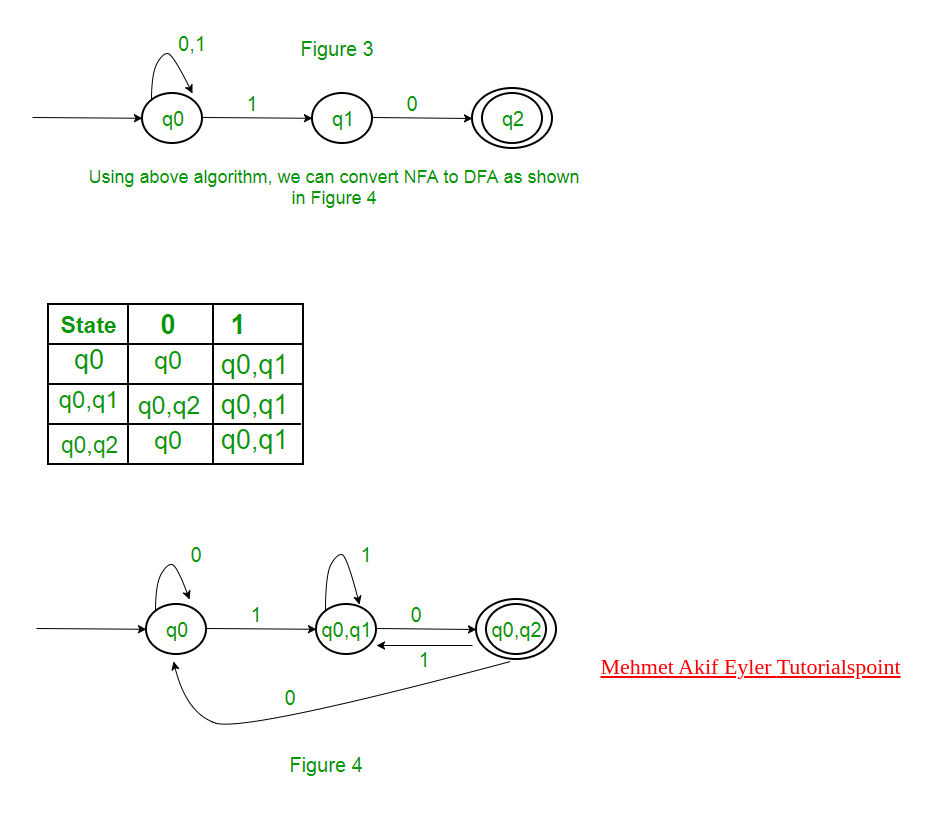
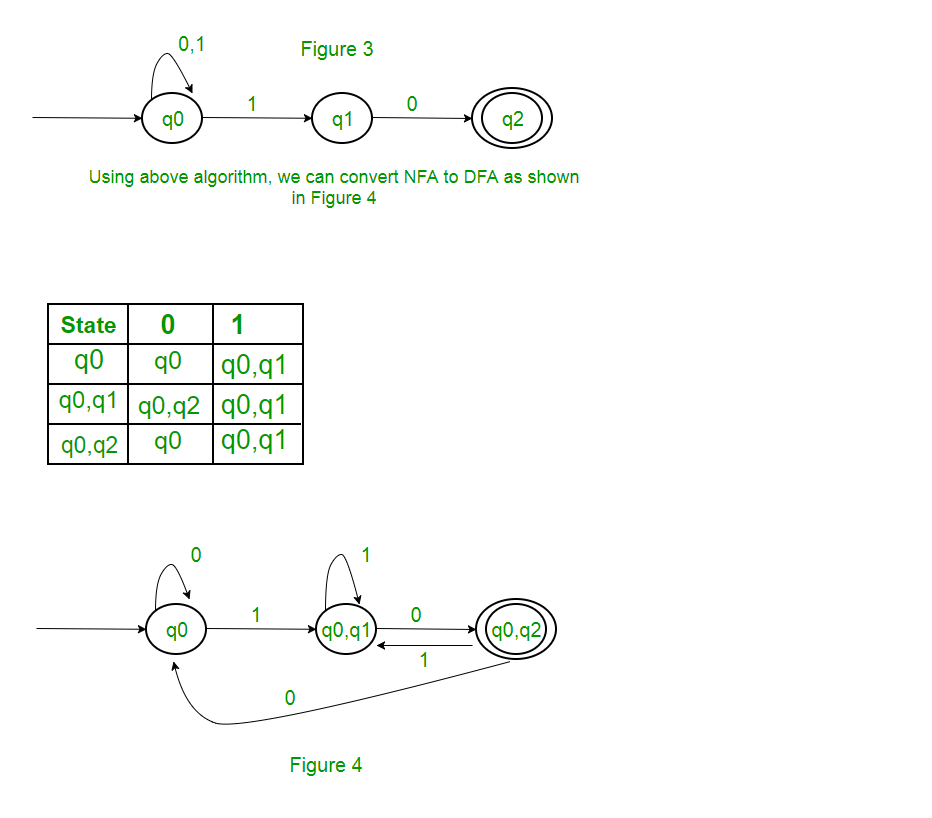
Before and after one commit to atahanata/Auto, a plain HTML site: page AutomataProject/index.html in a window 1280 px wide. Shown: the part 5931-6749 px from the top of the page, without its empty margins (142-1074 px from the left). Drawn offline with Linux system fonts and the light colour scheme.

Commit message:
Update index.html

```diff
--- a/AutomataProject/index.html
+++ b/AutomataProject/index.html
@@ -320,8 +320,6 @@
 
               <img src="nfatofdfa_Figure4.png" alt="figure4">
 
-  <a style="color:red; "href="https://github.com/maeyler/Auto">Mehmet Akif Eyler  </a>
-    <a style="color:red;" href="https://www.tutorialspoint.com/automata_theory/"> Tutorialspoint  </a>
             </div>
 
 
```
